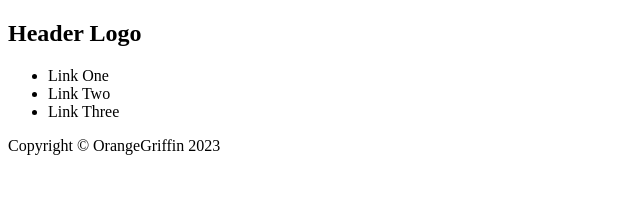
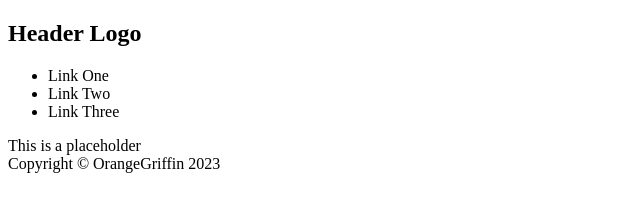
Before and after one commit to OrangeGriffin/TheOdinProject-LandingPageProject, a plain HTML site: page index.html in a window 1280 px wide. Shown: the whole page, without its empty margins (0-640 px from the left). Drawn offline with Linux system fonts and the light colour scheme.

Commit message:
Add placeholder content to body section

```diff
--- a/index.html
+++ b/index.html
@@ -18,7 +18,9 @@
             </ul>
         </div>
     </header>
-    <div class="body"></div>
+    <div class="body">
+        This is a placeholder
+    </div>
     <footer class="footer">
         Copyright &#169; OrangeGriffin 2023
     </footer>
```
